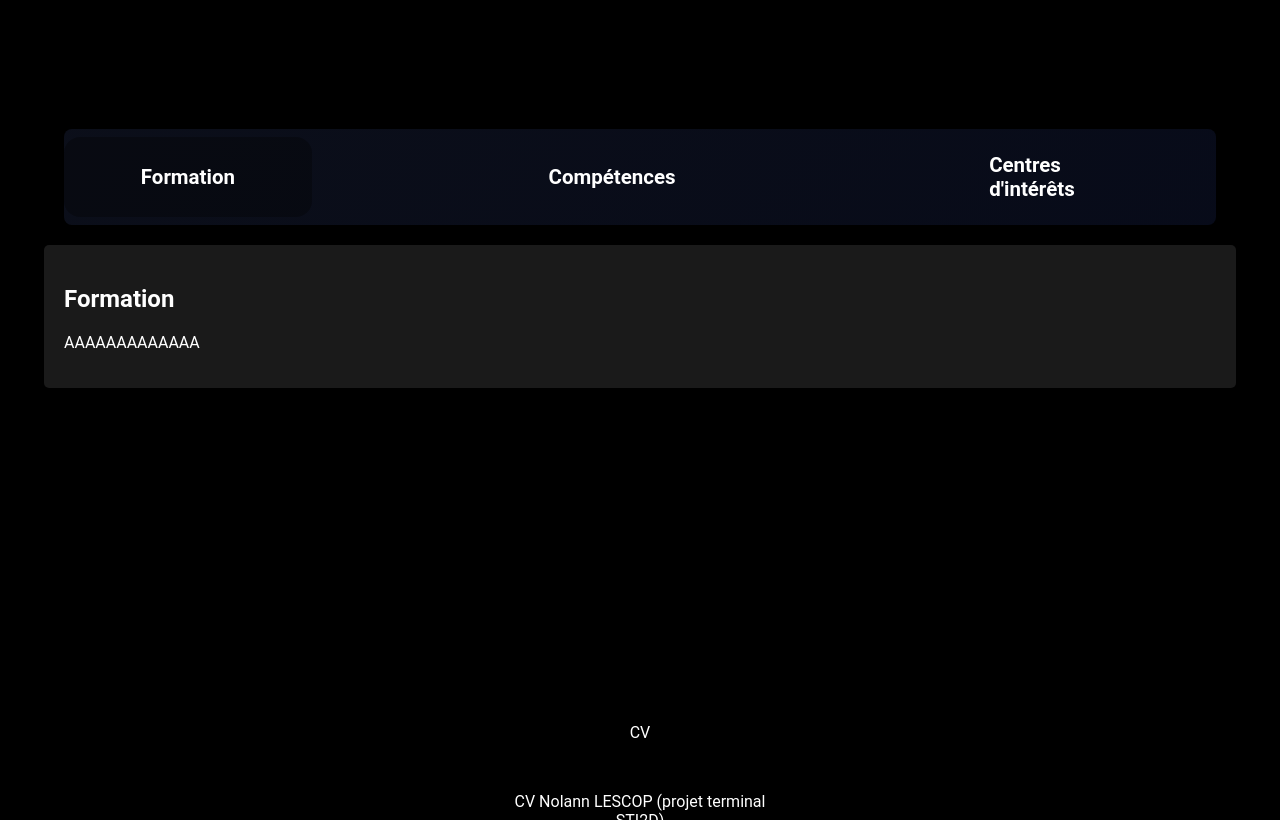
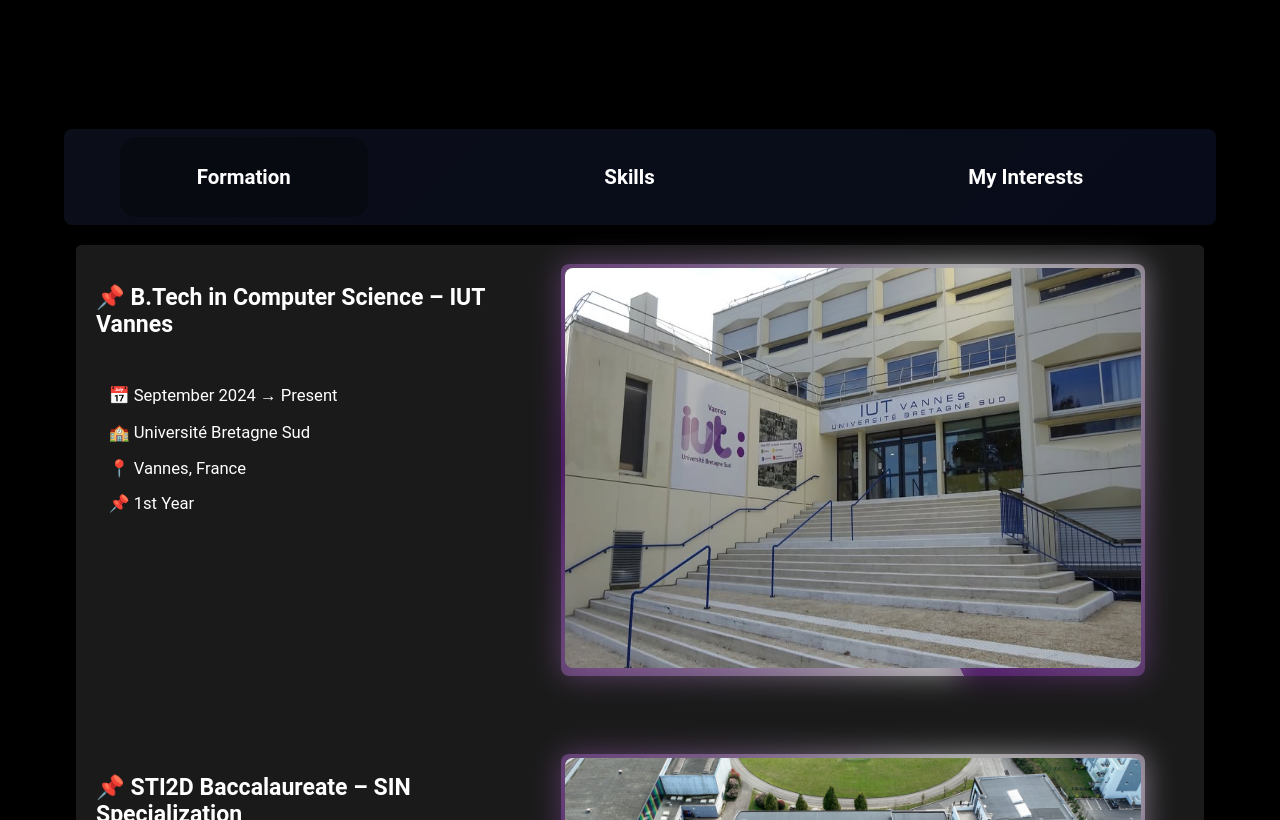
Before and after one commit to nolann-alt/site-nolann-lescop, a website: page index.html in a window 1280 px wide. Shown: the part 1980-2800 px from the top of the page. Drawn offline with nearby package versions, Linux system fonts and the light colour scheme; no server answers.

Commit message:
Update formation

```diff
--- a/index.html
+++ b/index.html
@@ -58,20 +58,42 @@
             <section id="horizontal-sections" class="horizontal-sections">
                 <div class="horizontal-menu">
                     <a href="#formation">Formation</a>
-                    <a href="#skills">Compétences</a>
-                    <a href="#centres-d-interet">Centres d'intérêts</a>
+                    <a href="#skills">Skills</a>
+                    <a href="#centres-d-interet">My Interests</a>
                 </div>
                 <div class="horizontal-content">
                     <section id="formation" class="content-section">
-                        <h2>Formation</h2>
-                        <p>AAAAAAAAAAAAA</p>
+                        <div class="but-info">
+                            <div>
+                                <h2 id="t-formation">📌 B.Tech in Computer Science – IUT Vannes</h2>
+                                <p id="p-formation">📅 September 2024 → Present</p>
+                                <p id="p-formation">🏫 Université Bretagne Sud</p>
+                                <p id="p-formation">📍 Vannes, France</p>
+                                <p id="p-formation">📌 1st Year</p>
+                            </div>
+                            <div class="card highlight-card">
+                                <img id="imgIUT" src="Pictures/IUT.jpg" alt="IUT Vannes">
+                            </div>
+                        </div>
+                        <div class="lycee-SIN">
+                            <div>
+                                <h2 id="t-formation">📌 STI2D Baccalaureate – SIN Specialization</h2>
+                                <p id="p-formation">📅 September 2021 → June 2024</p>
+                                <p id="p-formation">🏫 Lycée Saint Joseph - La Salle</p>
+                                <p id="p-formation">📍 Vannes, France</p>
+                                <p id="p-formation">🎖️ Honors: Bien (Good)</p>
+                            </div>
+                            <div class="card highlight-card">
+                                <img id="imgSIN" src="Pictures/st-joseph.jpg" alt="Lycée Saint Joseph - La Salle">
+                            </div>
+                        </div>
                     </section>
                     <section id="skills" class="content-section">
-                        <h2>Compétences</h2>
+                        <h2>My Interests</h2>
                         <p>BBBBBBBBBBB</p>
                     </section>
                     <section id="centres-d-interet" class="content-section">
-                        <h2>Centres d'intérêts</h2>
+                        <h2>My Interests</h2>
                         <p>CCCCCCCCCCCCCCCC</p>
                     </section>
                 </div>
--- a/style.css
+++ b/style.css
@@ -435,7 +435,7 @@
 
 .content-section {
     display: none;
-    width: 100%;
+    width: 85vw;
     padding: 20px;
     background-color: rgba(255, 255, 255, 0.1);
     border-radius: 5px;
@@ -446,6 +446,86 @@
     display: block;
 }
 
+.but-info {
+    display: flex;
+    flex-direction: row;
+    justify-content: space-between;
+}
+
+#imgIUT {
+    height: 50vh;
+    width: 45vw;
+    border-radius: 1vh;
+}
+
+.card {
+    position: relative;
+    padding: 3px; /* Espace pour l'animation */
+    border-radius: 1vh;
+    background: transparent;
+    margin-right: 5vh;
+}
+
+@property --gradient-angle {
+    syntax: "<angle>";
+    initial-value: 0deg;
+    inherits: false;
+}
+
+.highlight-card::before,
+.highlight-card::after {
+    content: "";
+    position: absolute;
+    inset: -1px;
+    z-index: -1;
+    opacity: 0.5;
+    border-radius: inherit;
+    animation: rotation 15s linear infinite;
+    background: conic-gradient(
+        from var(--gradient-angle, 0deg),
+        #ffffff,
+        #6c1e91,
+        #ffffff,
+        #6c1e91
+    );
+}
+
+.highlight-card::after {
+    filter: blur(15px);
+}
+
+@keyframes rotation {
+    0% {
+        --gradient-angle: 0deg;
+    }
+    100% {
+        --gradient-angle: 360deg;
+    }
+}
+
+#t-formation {
+    font-size: 1.8vw;
+    margin-bottom: 6vh;
+}
+
+#p-formation {
+    font-size: 1.3vw;
+    margin-left: 1vw;
+}
+
+.lycee-SIN {
+    margin: 0;
+    margin-top: 10vh;
+    display: flex;
+    flex-direction: row;
+    justify-content: space-between;
+}
+
+#imgSIN {
+    height: 50vh;
+    width: 45vw;
+    border-radius: 1vh;
+}
 
 .page1{
     height: 100vb;
```
Also changed, not shown: Pictures/IUT.jpg (added), Pictures/st-joseph.jpg (added).
